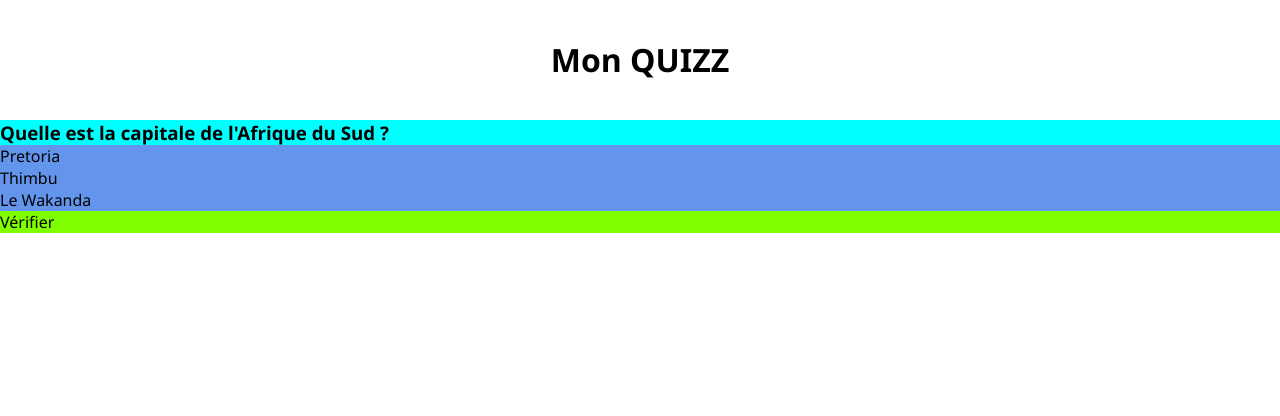
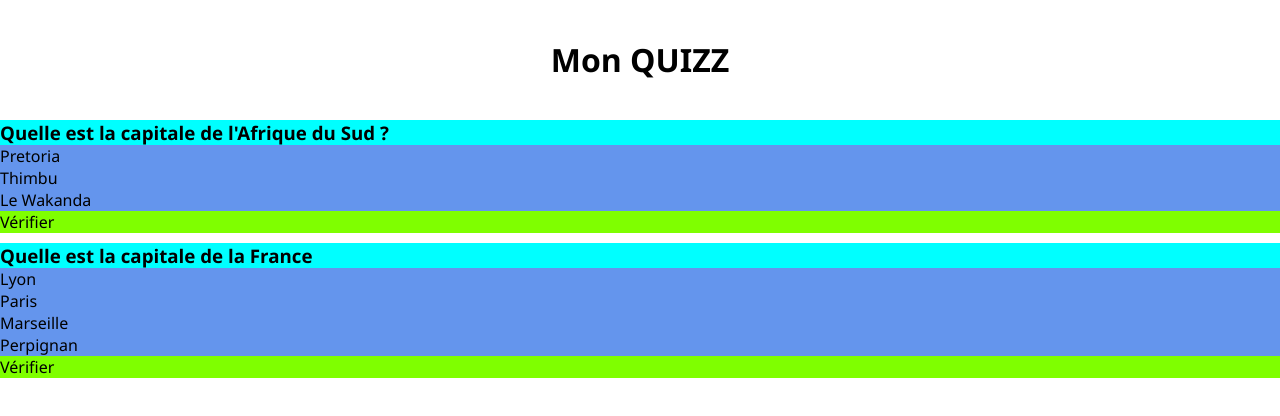
Before and after one commit to Rabire/quizz, a React (Create React App) app: page / in a window 1280 px wide. Shown: the top 416 px of the page. Built offline with nearby package versions, Linux system fonts and the light colour scheme.

Commit message:
its working for multiple type questions

```diff
--- a/src/components/Question.css
+++ b/src/components/Question.css
@@ -15,3 +15,12 @@
     background-color: coral;
     cursor: pointer;
 }
+
+.red {
+    color: red;
+}
+
+.submit-btn:hover {
+    background-color: darkslategray;
+    cursor: pointer;
+}
--- a/src/components/Question.js
+++ b/src/components/Question.js
@@ -6,14 +6,20 @@ import './Question.css'
 function Question(props) {
     const questionInfos = props.questionInfos
     const [proposedAnswers, setProposedAnswers] = useState([])
+    const [answersIsTrue, setAnswersIsTrue] = useState(false)
 
-    //console.log(questionInfos.answers)
+    const indexOfCorrectAnswer = questionInfos.answers.indexOf(questionInfos.correctAnswers)
 
     function verrifyAnswers() {
-        console.log("verrify this")
+        console.log("verrifyAnswers")
+        if(proposedAnswers.includes(indexOfCorrectAnswer) && proposedAnswers.length === 1) {
+            setAnswersIsTrue(true)
+        } else {
+            setAnswersIsTrue(false)
+        }
     }
 
-    console.log(proposedAnswers)
+    //console.log(proposedAnswers)
 
     function toggleCheckAnswer(answerIndex) {
         if (proposedAnswers.includes(answerIndex)) {
@@ -38,7 +44,13 @@ function Question(props) {
 
     return(
         <div className="question">
-            <h3>{questionInfos.question}</h3>
+            <h3>
+                {questionInfos.question}
+                {
+                    answersIsTrue &&
+                    <span className="red"> Good Job</span>
+                }
+            </h3>
             {
                 questionInfos.type === "multiple" &&
                 answersList
--- a/src/datas/QuestionsData.json
+++ b/src/datas/QuestionsData.json
@@ -9,7 +9,19 @@
                 "Thimbu",
                 "Le Wakanda"
             ],
-            "correctAnswers": ["Pretoria"]
+            "correctAnswers": "Pretoria"
+        },
+        {
+            "id": 2,
+            "type": "multiple",
+            "question": "Quelle est la capitale de la France",
+            "answers": [
+                "Lyon",
+                "Paris",
+                "Marseille",
+                "Perpignan"
+            ],
+            "correctAnswers": "Paris"
         }
     ]
 }
```
